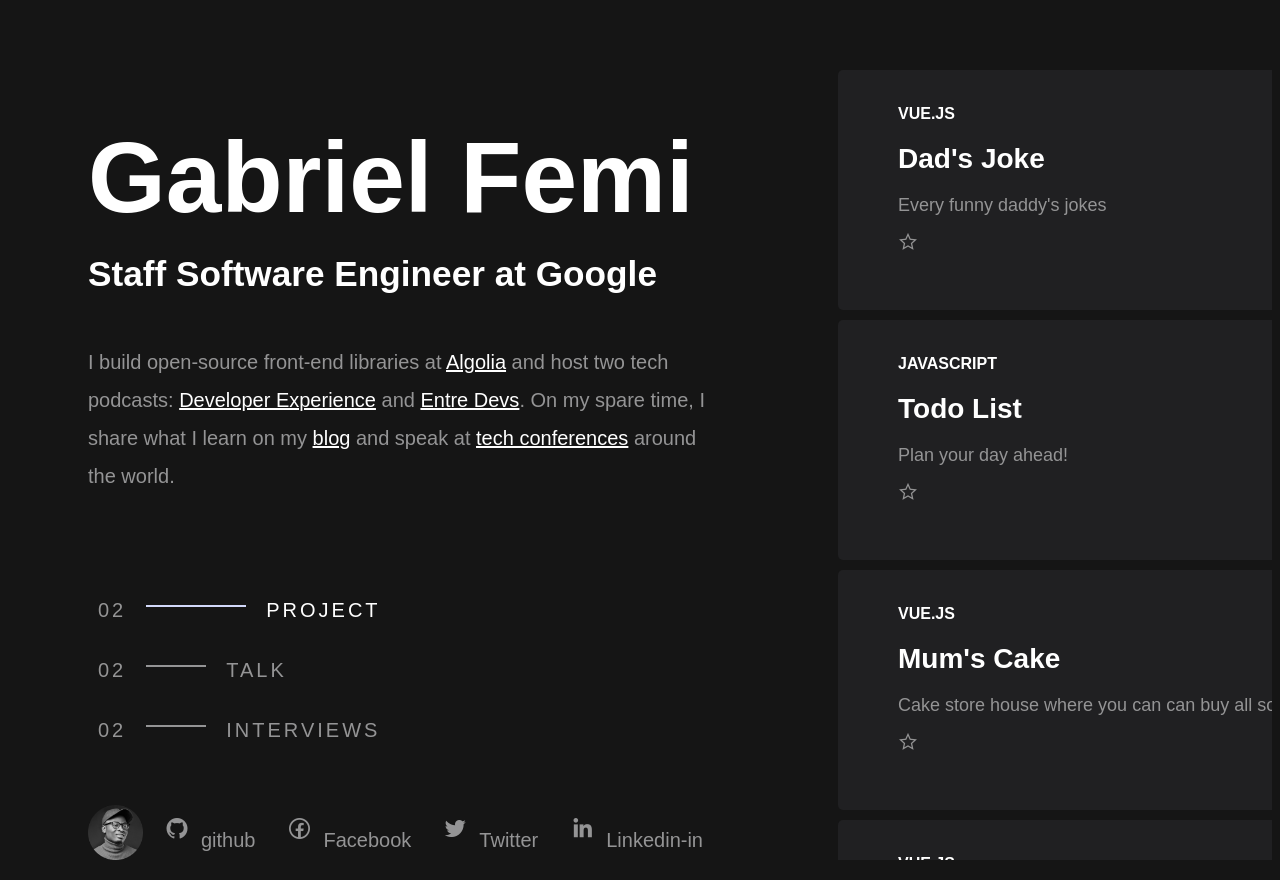
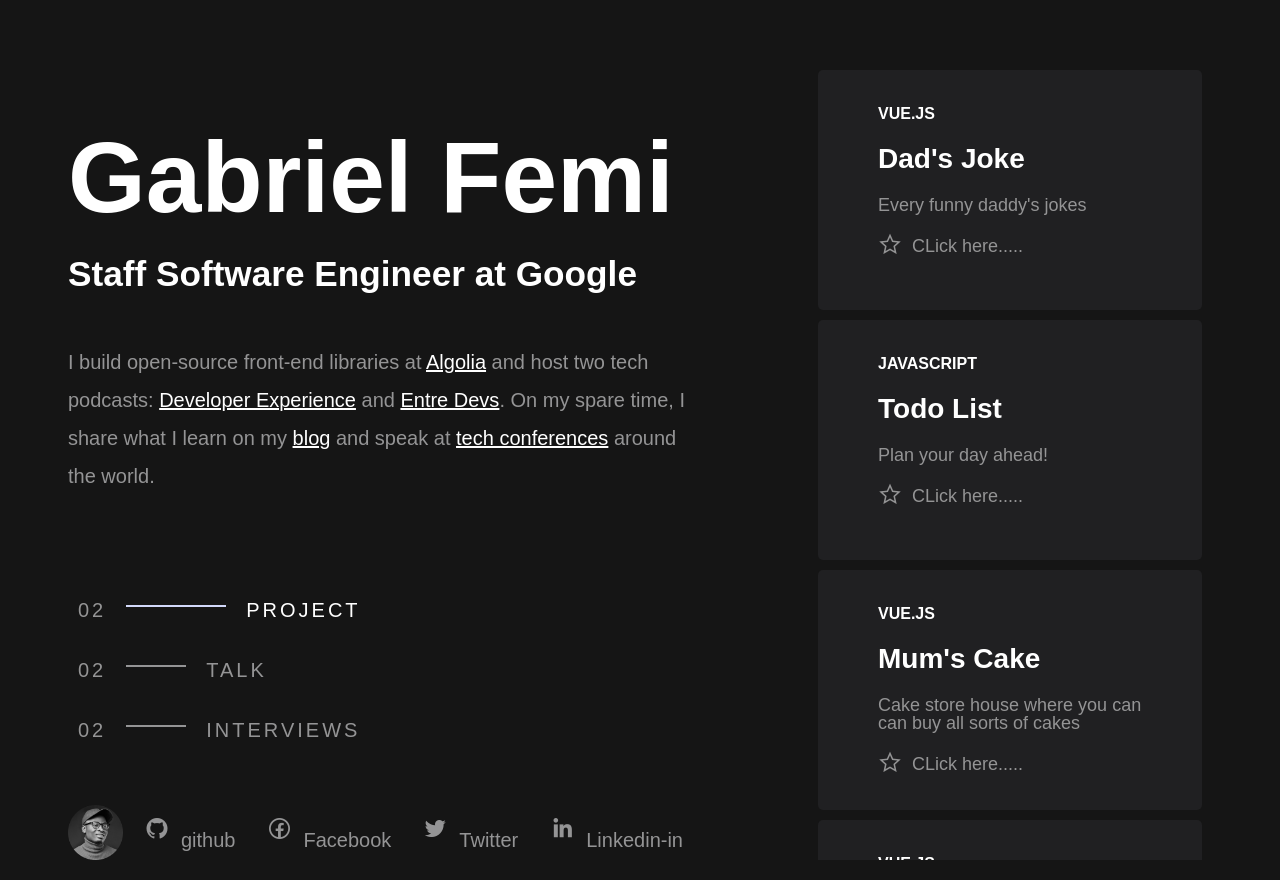
Before and after one commit to femigabriel/my-website, a Vue app: page / in a window 1280 px wide. Built offline with nearby package versions, Linux system fonts and the light colour scheme; a web font is replaced by a local one.

Commit message:
updated width of the app

```diff
--- a/src/App.vue
+++ b/src/App.vue
@@ -76,12 +76,16 @@ body {
   background: rgb(21, 21, 21);
   font-family: "Inter var", sans-serif;
 }
+#app {
+  width: 100%;
+}
 .app {
+  width: 100%;
   display: flex;
   margin-left: auto;
   margin-right: auto;
-  padding-left: 80px;
-  /* padding-right: 80px; */
+  padding-left: 60px;
+  padding-right: 60px;
   /* position: fixed; */
 }
 .profile {
--- a/src/components/ProjectFlex.vue
+++ b/src/components/ProjectFlex.vue
@@ -115,7 +115,7 @@ export default {
   margin: -15px -15px;
 }
 .project-box {
-  width: 380px;
+  /* width: 380px; */
   height: 50vh;
   background: rgb(32, 32, 34);
   /* background: #36454f; */
--- a/src/components/Projects.vue
+++ b/src/components/Projects.vue
@@ -24,12 +24,14 @@ export default {
           title: "Dad's Joke",
           description: "Every funny daddy's jokes ",
           url: "hhttps://laughing-dubinsky-710f9c.netlify.app",
+          video: "CLick here.....",
         },
         {
           framework: "JAVASCRIPT",
           title: "Todo List",
           description: "Plan your day ahead!",
           url: "hhttps://laughing-dubinsky-710f9c.netlify.app",
+          video: "CLick here.....",
         },
         {
           framework: "VUE.JS",
@@ -37,12 +39,14 @@ export default {
           description:
             "Cake store house where you can can buy all sorts of cakes ",
           url: "hhttps://laughing-dubinsky-710f9c.netlify.app",
+          video: "CLick here.....",
         },
         {
           framework: "VUE.JS",
           title: "Dad's Joke",
           description: "Every funny daddy's jokes ",
           url: "hhttps://laughing-dubinsky-710f9c.netlify.app",
+          video: "CLick here.....",
         },
       ],
     };
@@ -58,21 +62,19 @@ export default {
   margin: 10px 10px;
 }
 .project-box {
-  width: 760px;
+  /* width: 760px; */
   height: 30vh;
   background: rgb(32, 32, 34);
   padding-left: 60px;
   padding-right: 40px;
   padding-top: 20px;
   border-radius: 5px;
-  /* margin: 30px 0px; */
   margin-bottom: 10px;
   cursor: pointer;
-  /* margin: 10px 10px; */
-  /* transition: all 0.2s ease-in-out; */
+
 }
 .project-box:hover {
-  width: 790px;
+  /* width: 790px; */
   height: 30vh;
   transform: scale(1.3);
   box-shadow: 2px 9px 19px 15px #0000001f;
@@ -83,7 +85,7 @@ export default {
   -moz-transition: all 200ms ease-in;
   -moz-transform: scale(1.1);
   transition: all 200ms ease-in;
-  /* transform: translateY(10px); */
+
 }
 .project-box h2 {
   font-size: 28px;
@@ -97,6 +99,12 @@ export default {
   font-size: 18px;
   color: rgb(148, 148, 149);
 }
+.rating a {
+  margin: 5px 10px;
+  text-decoration: none;
+  color: rgb(148, 148, 149);
+  font-size: 18px;
+}
 .rating {
   /* margin: 20px 10px; */
   color: rgb(148, 148, 149);
@@ -108,6 +116,7 @@ export default {
 }
 .lar {
   /* margin: 0px 10px; */
-  color: ;
+  font-size: 24px;
+  color: rgb(148, 148, 149);
 }
 </style>
```
